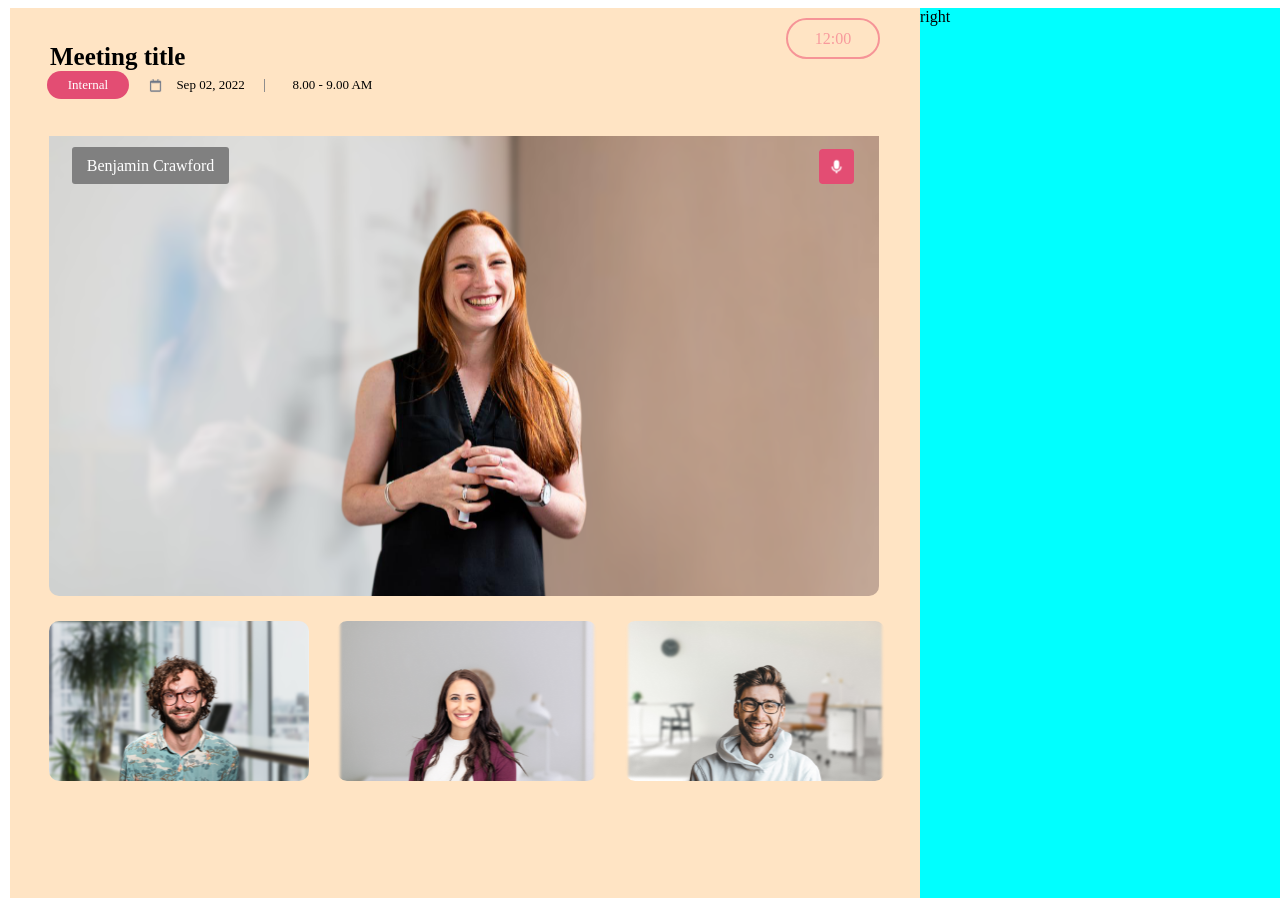
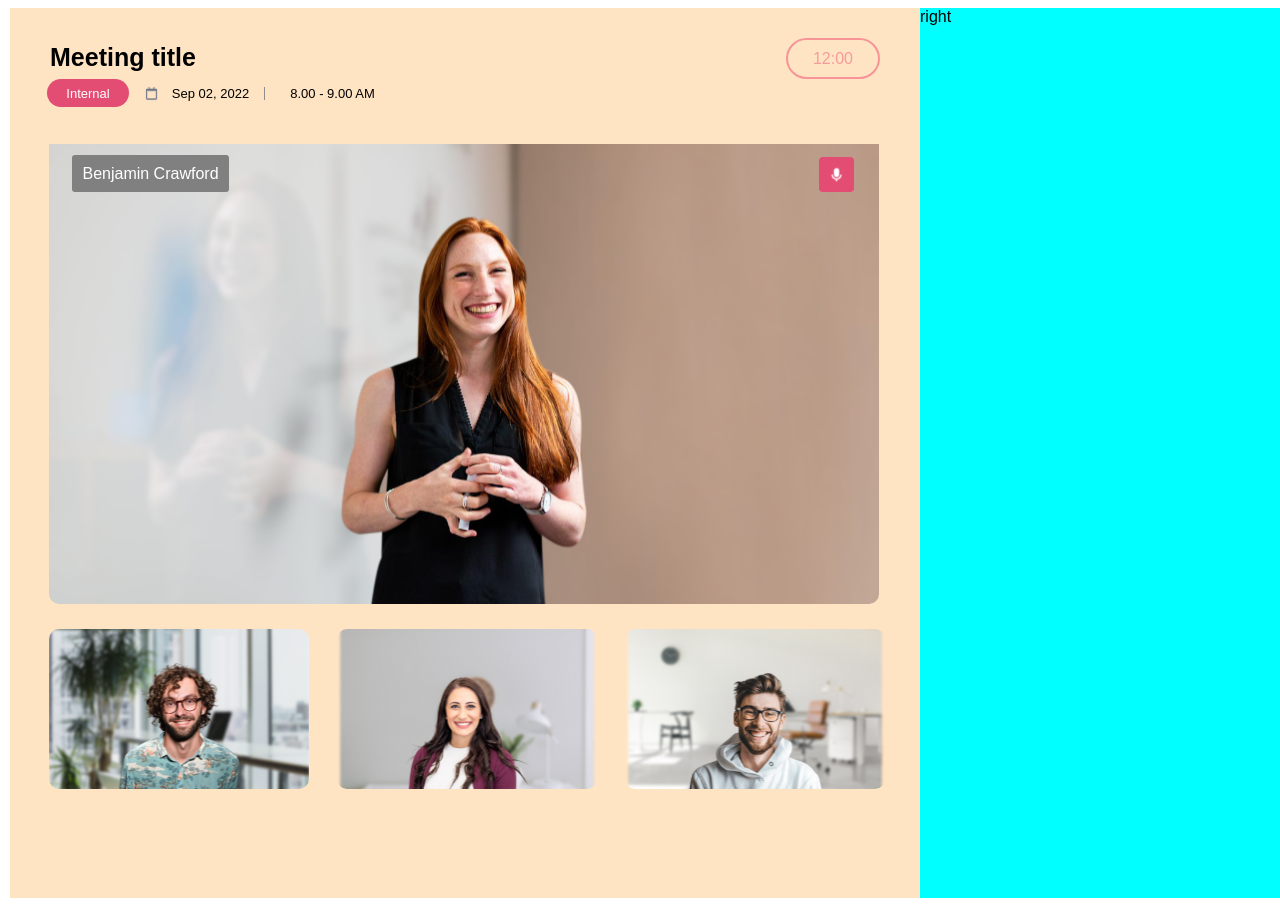
Before and after one commit to tnphat203/BaiTapTuan4, a plain HTML site: page index.html in a window 1280 px wide. Shown: the top 906 px of the page. Drawn offline with Linux system fonts and the light colour scheme; files whose address does not match are found by name.

Commit message:
fix font-family

```diff
--- a/style.css
+++ b/style.css
@@ -1,4 +1,4 @@
-.body{
+body{
     font-family: Arial, Helvetica, sans-serif;
 }
 #wrapper {
@@ -71,9 +71,6 @@
     font-size: 25px;
     padding-left: 40px;
 }
-
-
-
 .clock {
     display: flex;
     color: #f89a9d;
@@ -83,7 +80,7 @@
     width: 90px;
     justify-content: center;
     align-items: center;
-    margin-top: 10px;
+    margin-top: 30px;
     margin-right: 10px;
 }
 
```
